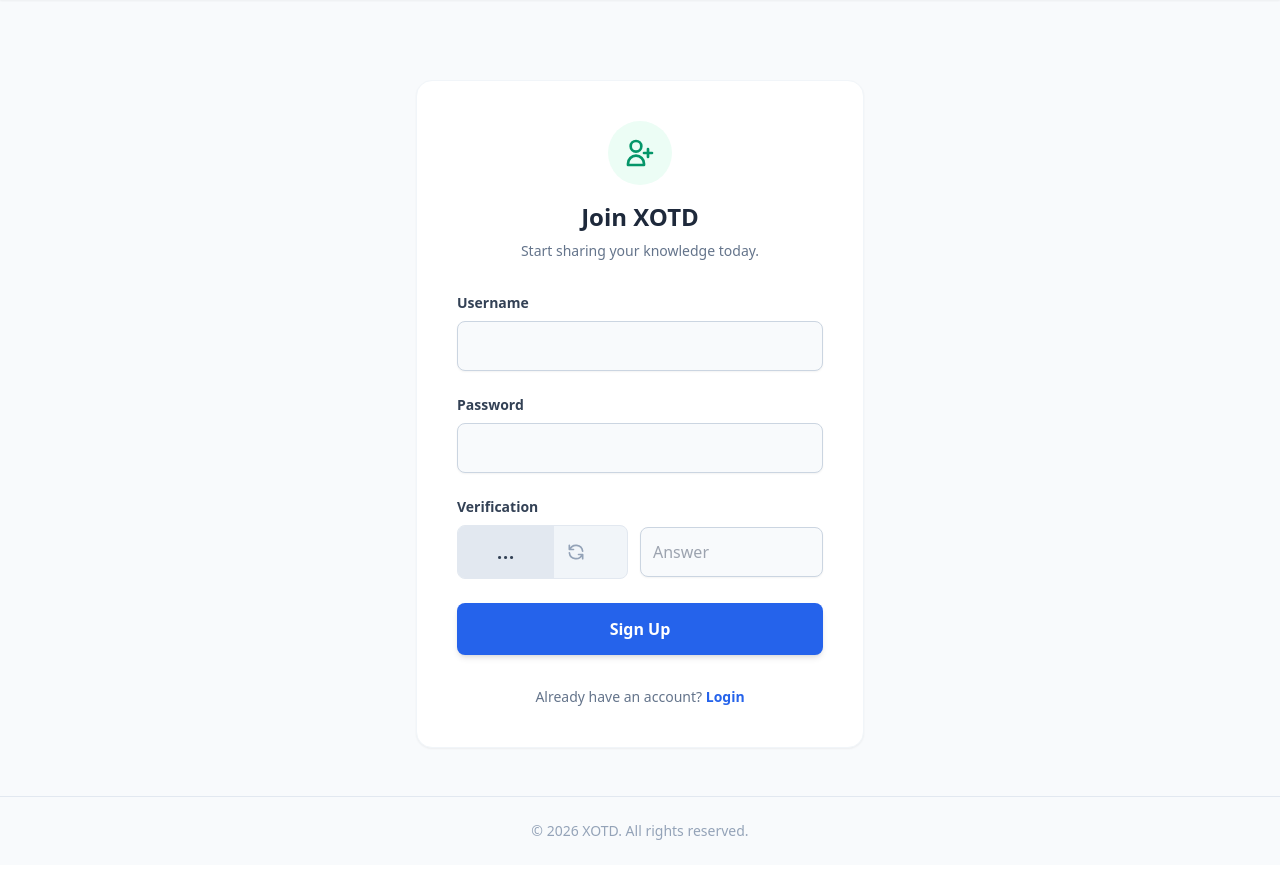
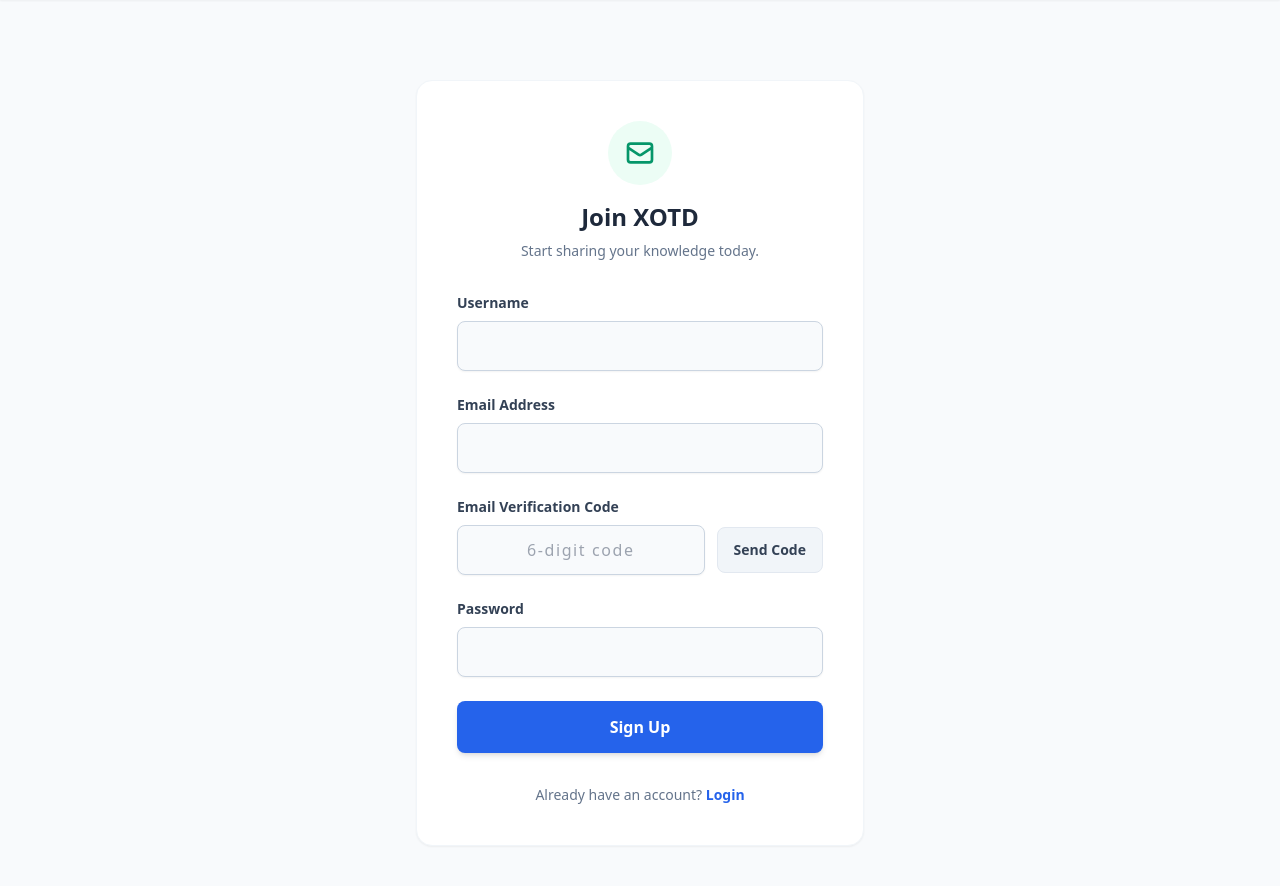
Before and after one commit to TROYce19/XOTD, a Flask app: page /register in a window 1280 px wide. Shown: the part 72-958 px from the top of the page. Before the commit the page ends 912 px from the top, so only its background shows below. Run offline with Flask 3, Linux system fonts and the light colour scheme; some libraries are stand-ins or nearby versions.

Commit message:
Fix: Add missing email fields to register.html

```diff
--- a/static/js/main.js
+++ b/static/js/main.js
@@ -10,8 +10,11 @@ const translations = {
         registerTitle: "Join XOTD",
         registerSubtitle: "Start sharing your knowledge today.",
         usernameLabel: "Username",
+        emailLabel: "Email Address",
         passwordLabel: "Password",
-        captchaLabel: "Verification",
+        captchaLabel: "Email Verification Code",
+        sendCodeBtn: "Send Code",
+        codeSentMsg: "Sent!",
         anonymousLabel: "Share Anonymously",
         noAccountMsg: "Don't have an account?",
         hasAccountMsg: "Already have an account?",
@@ -33,7 +36,7 @@ const translations = {
         filterOthers: "Others",
         customTypesLabel: "Custom Categories",
         formTitle: "Share Your Knowledge",
-        editTitle: "Edit Knowledge", // 新增编辑标题
+        editTitle: "Edit Knowledge",
         formType: "Type",
         optionWord: "Word",
         optionConcept: "Concept",
@@ -51,10 +54,10 @@ const translations = {
         placeholderUrl: "wikipedia.org/wiki/...",
         placeholderCustomType: "e.g., Quote, Idiom...",
         placeholderSearch: "Search by keyword...",
-        captchaPlaceholder: "Answer",
+        codePlaceholder: "6-digit code",
         successMsg: "🎉 Success! Redirecting...",
         errorMsg: "❌ Failed. Please try again.",
-        confirmDelete: "Are you sure you want to permanently delete this item?" // 新增删除确认
+        confirmDelete: "Are you sure you want to permanently delete this item?"
     },
     zh: {
         navHome: "首页",
@@ -67,8 +70,11 @@ const translations = {
         registerTitle: "加入 XOTD",
         registerSubtitle: "今天就开始分享你的知识库吧。",
         usernameLabel: "用户名",
+        emailLabel: "邮箱地址",
         passwordLabel: "密码 (至少 6 位)",
-        captchaLabel: "验证码",
+        captchaLabel: "邮箱验证码",
+        sendCodeBtn: "发送验证码",
+        codeSentMsg: "已发送!",
         anonymousLabel: "匿名分享",
         noAccountMsg: "还没有账号？",
         hasAccountMsg: "已经有账号了？",
@@ -90,7 +96,7 @@ const translations = {
         filterOthers: "其他",
         customTypesLabel: "自定义分类",
         formTitle: "分享你的知识",
-        editTitle: "编辑内容", // 新增编辑标题
+        editTitle: "编辑内容",
         formType: "分享类型",
         optionWord: "单词",
         optionConcept: "概念",
@@ -108,10 +114,10 @@ const translations = {
         placeholderUrl: "zh.wikipedia.org/wiki/...",
         placeholderCustomType: "例如：名言、算法...",
         placeholderSearch: "输入关键词搜索...",
-        captchaPlaceholder: "输入答案",
+        codePlaceholder: "6 位数字验证码",
         successMsg: "🎉 成功！页面跳转中...",
         errorMsg: "❌ 失败，请重试。",
-        confirmDelete: "您确定要永久删除这条内容吗？" // 新增删除确认
+        confirmDelete: "您确定要永久删除这条内容吗？"
     }
 };
 
@@ -154,40 +160,67 @@ if (langSwitch) {
 }
 updateLanguage(currentLang);
 
+// ==== 邮箱验证码发送逻辑 ====
+const sendCodeBtn = document.getElementById('send-code-btn');
+const regEmailInput = document.getElementById('reg-email');
 
-async function loadCaptcha() {
-    const captchaText = document.getElementById('captcha-text');
-    if (captchaText) {
+if (sendCodeBtn && regEmailInput) {
+    sendCodeBtn.addEventListener('click', async () => {
+        const email = regEmailInput.value.trim();
+        if (!email || !email.includes('@')) {
+            alert(currentLang === 'en' ? 'Please enter a valid email.' : '请输入有效的邮箱地址。');
+            return;
+        }
+
+        sendCodeBtn.disabled = true;
+        sendCodeBtn.classList.add('opacity-50', 'cursor-not-allowed');
+        sendCodeBtn.innerText = currentLang === 'en' ? 'Sending...' : '发送中...';
+
         try {
-            const res = await fetch('/api/captcha');
-            const data = await res.json();
-            captchaText.textContent = data.question;
+            const response = await fetch('/api/send-code', {
+                method: 'POST',
+                headers: { 'Content-Type': 'application/json' },
+                body: JSON.stringify({ email: email })
+            });
+
+            const data = await response.json();
+            if (!response.ok) throw new Error(data.error);
+
+            let countdown = 60;
+            const timer = setInterval(() => {
+                sendCodeBtn.innerText = `${countdown}s`;
+                countdown--;
+                if (countdown < 0) {
+                    clearInterval(timer);
+                    sendCodeBtn.disabled = false;
+                    sendCodeBtn.classList.remove('opacity-50', 'cursor-not-allowed');
+                    sendCodeBtn.innerText = translations[currentLang].sendCodeBtn;
+                }
+            }, 1000);
+
         } catch (error) {
-            console.error("Failed to load captcha");
+            alert('❌ ' + error.message);
+            sendCodeBtn.disabled = false;
+            sendCodeBtn.classList.remove('opacity-50', 'cursor-not-allowed');
+            sendCodeBtn.innerText = translations[currentLang].sendCodeBtn;
         }
-    }
+    });
 }
 
-const refreshCaptchaBtn = document.getElementById('refresh-captcha');
-if (refreshCaptchaBtn) {
-    refreshCaptchaBtn.addEventListener('click', loadCaptcha);
-}
-loadCaptcha();
-
+// ==== 身份验证系统逻辑 (登录/注册) ====
 async function handleAuthSubmit(e, url, btnId, statusId) {
     e.preventDefault();
     const btn = document.getElementById(btnId);
     const statusDiv = document.getElementById(statusId);
 
-    const usernameInput = e.target.querySelector('input[type="text"]').value;
-    const passwordInput = e.target.querySelector('input[type="password"]').value;
-    const captchaEl = e.target.querySelector('#reg-captcha');
-    const captchaVal = captchaEl ? captchaEl.value : null;
+    const usernameInput = e.target.querySelector('input[type="text"]')?.value;
+    const passwordInput = e.target.querySelector('input[type="password"]')?.value;
+    const emailInput = e.target.querySelector('#reg-email')?.value;
+    const codeInput = e.target.querySelector('#reg-code')?.value;
 
     const payload = { username: usernameInput, password: passwordInput };
-    if (captchaVal !== null) {
-        payload.captcha = captchaVal;
-    }
+    if (emailInput) payload.email = emailInput;
+    if (codeInput) payload.code = codeInput;
 
     btn.disabled = true;
     btn.classList.add('opacity-75');
@@ -212,8 +245,6 @@ async function handleAuthSubmit(e, url, btnId, statusId) {
         statusDiv.textContent = '❌ ' + error.message;
         btn.disabled = false;
         btn.classList.remove('opacity-75');
-        loadCaptcha();
-        if(captchaEl) captchaEl.value = '';
     }
 }
 
@@ -234,7 +265,6 @@ document.addEventListener('click', async (e) => {
         try {
             const response = await fetch(`/api/delete/${itemId}`, { method: 'DELETE' });
             if (response.ok) {
-                // 删除成功后原地刷新页面以显示最新结果
                 window.location.reload();
             } else {
                 alert(translations[currentLang].errorMsg);
@@ -246,7 +276,7 @@ document.addEventListener('click', async (e) => {
     }
 });
 
-
+// ==== 上传页逻辑 ====
 const typeSelect = document.getElementById('item-type');
 const customTypeInput = document.getElementById('custom-type');
 if (typeSelect && customTypeInput) {
@@ -307,8 +337,6 @@ if (submitForm) {
         }
 
         const isAnonymous = document.getElementById('is-anonymous') ? document.getElementById('is-anonymous').checked : false;
-
-        // 核心：判断是新建还是编辑
         const editId = document.getElementById('edit-item-id') ? document.getElementById('edit-item-id').value : '';
         const endpoint = editId ? `/api/edit/${editId}` : '/api/submit';
         const method = editId ? 'PUT' : 'POST';
--- a/templates/register.html
+++ b/templates/register.html
@@ -4,7 +4,7 @@
 <div class="max-w-md mx-auto bg-white rounded-2xl shadow-sm p-8 md:p-10 border border-slate-100 mt-20">
     <div class="text-center mb-8">
         <div class="inline-flex justify-center items-center w-16 h-16 rounded-full bg-emerald-50 text-emerald-600 mb-4">
-            <svg class="w-8 h-8" fill="none" stroke="currentColor" viewBox="0 0 24 24"><path stroke-linecap="round" stroke-linejoin="round" stroke-width="2" d="M18 9v3m0 0v3m0-3h3m-3 0h-3m-2-5a4 4 0 11-8 0 4 4 0 018 0zM3 20a6 6 0 0112 0v1H3v-1z"></path></svg>
+            <svg class="w-8 h-8" fill="none" stroke="currentColor" viewBox="0 0 24 24"><path stroke-linecap="round" stroke-linejoin="round" stroke-width="2" d="M3 8l7.89 5.26a2 2 0 002.22 0L21 8M5 19h14a2 2 0 002-2V7a2 2 0 00-2-2H5a2 2 0 00-2 2v10a2 2 0 002 2z"></path></svg>
         </div>
         <h2 class="text-2xl font-bold text-slate-800" data-i18n="registerTitle">Join XOTD</h2>
         <p class="text-sm text-slate-500 mt-2" data-i18n="registerSubtitle">Start sharing your knowledge today.</p>
@@ -15,22 +15,25 @@
             <label class="block text-sm font-semibold text-slate-700 mb-2" data-i18n="usernameLabel">Username</label>
             <input type="text" id="reg-username" required minlength="2" class="w-full border-slate-300 rounded-lg shadow-sm focus:border-blue-500 focus:ring-blue-500 p-3 border bg-slate-50">
         </div>
+
+        <div>
+            <label class="block text-sm font-semibold text-slate-700 mb-2" data-i18n="emailLabel">Email Address</label>
+            <input type="email" id="reg-email" required class="w-full border-slate-300 rounded-lg shadow-sm focus:border-blue-500 focus:ring-blue-500 p-3 border bg-slate-50">
+        </div>
+
+        <div>
+            <label class="block text-sm font-semibold text-slate-700 mb-2" data-i18n="captchaLabel">Email Verification Code</label>
+            <div class="flex items-center gap-3">
+                <input type="text" id="reg-code" required maxlength="6" class="w-full border-slate-300 rounded-lg shadow-sm focus:border-blue-500 focus:ring-blue-500 p-3 border bg-slate-50 tracking-widest text-center" data-i18n-placeholder="codePlaceholder">
+                <button type="button" id="send-code-btn" class="w-32 whitespace-nowrap px-4 py-3 font-semibold text-sm bg-slate-100 text-slate-700 border border-slate-200 rounded-lg hover:bg-slate-200 transition-colors">
+                    <span data-i18n="sendCodeBtn">Send Code</span>
+                </button>
+            </div>
+        </div>
+
         <div>
             <label class="block text-sm font-semibold text-slate-700 mb-2" data-i18n="passwordLabel">Password (Min 6 chars)</label>
             <input type="password" id="reg-password" required minlength="6" class="w-full border-slate-300 rounded-lg shadow-sm focus:border-blue-500 focus:ring-blue-500 p-3 border bg-slate-50">
-        </div>
-
-        <div>
-            <label class="block text-sm font-semibold text-slate-700 mb-2" data-i18n="captchaLabel">Verification</label>
-            <div class="flex items-center gap-3">
-                <div class="flex-1 flex items-center bg-slate-100 rounded-lg border border-slate-200 overflow-hidden">
-                    <span id="captcha-text" class="px-4 py-3 font-bold text-lg text-slate-700 tracking-wider bg-slate-200 w-24 text-center select-none">...</span>
-                    <button type="button" id="refresh-captcha" class="px-3 text-slate-400 hover:text-blue-600 transition-colors" title="Refresh">
-                        <svg class="w-5 h-5" fill="none" stroke="currentColor" viewBox="0 0 24 24"><path stroke-linecap="round" stroke-linejoin="round" stroke-width="2" d="M4 4v5h.582m15.356 2A8.001 8.001 0 004.582 9m0 0H9m11 11v-5h-.581m0 0a8.003 8.003 0 01-15.357-2m15.357 2H15"></path></svg>
-                    </button>
-                </div>
-                <input type="text" id="reg-captcha" required class="w-1/2 border-slate-300 rounded-lg shadow-sm focus:border-blue-500 focus:ring-blue-500 p-3 border bg-slate-50" data-i18n-placeholder="captchaPlaceholder">
-            </div>
         </div>
 
         <button type="submit" id="reg-btn" class="w-full bg-blue-600 text-white font-bold py-3.5 px-4 rounded-lg hover:bg-blue-700 transition duration-200 shadow-md">
```
